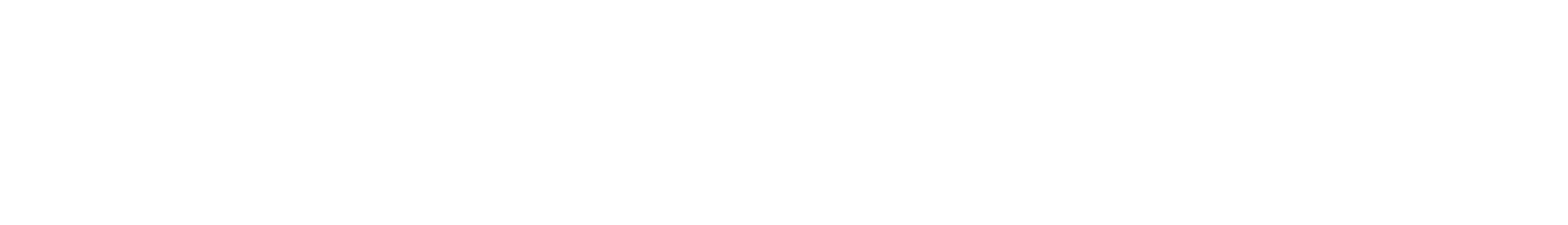
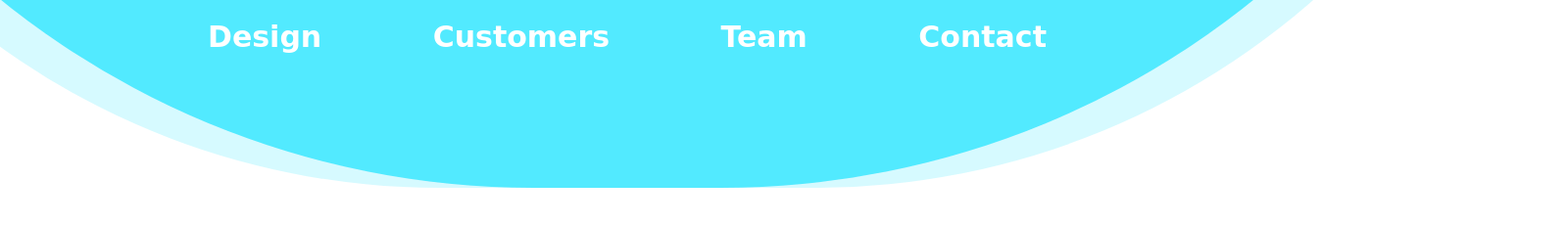
Before and after one commit to Mohammdsaleh-Hooshmandi/Creative-Website, a plain HTML site: page index.html in a window 1280 px wide. Shown: the whole page at 98% size, 1600 px wide, since content can reach past the window. Drawn offline with nearby package versions, Linux system fonts and the light colour scheme; a web font is replaced by a local one.

Commit message:
create header

```diff
--- a/index.html
+++ b/index.html
@@ -20,6 +20,32 @@
 
 <body>
 
+    <!-- Header -->
+    <header class="header">
+        <div class="bg-float"></div>
+
+        <nav class="navbar">
+            <ul>
+                <li class="navbar-item">
+                    <a href="#">Design</a>
+                </li>
+
+                <li class="navbar-item">
+                    <a href="#">Customers</a>
+                </li>
+
+                <li class="navbar-item">
+                    <a href="#">Team</a>
+                </li>
+
+                <li class="navbar-item">
+                    <a href="#">Contact</a>
+                </li>
+            </ul>
+        </nav>
+    </header>
+    <!-- Header -->
+
 </body>
 
 </html>
--- a/style.css
+++ b/style.css
@@ -14,5 +14,72 @@
 
 html {
     font-size: 62.5%;
+    overflow-x: hidden;
 }
 /* End of Common Style */
+
+/* Header */
+.header {
+    width: 100%;
+    display: flex;
+    justify-content: center;
+    overflow: hidden;
+}
+
+.bg-float {
+    width: 150vw;
+    height: 150vw;
+    position: absolute;
+    top: -135vw;
+    left: -25vw;
+    background-color: rgba(50, 231, 255, 0.8);
+    border-radius: 45%;
+    animation: rotate linear 20s infinite;
+    z-index: -10;
+}
+
+.bg-float::before {
+    content: "";
+    width: 100%;
+    height: 100%;
+    background-color: rgba(50, 231, 255, 0.2);
+    position: absolute;
+    animation: rotate linear 20s infinite;
+    border-radius: 40%;
+}
+
+@keyframes rotate {
+    from {
+        transform: rotateZ(0);
+    }
+
+    to {
+        transform: rotateZ(360deg);
+    }
+}
+
+.navbar {
+    padding: 2rem;
+    width: 70%;
+}
+
+.navbar ul {
+    display: flex;
+    justify-content: space-between;
+}
+
+.navbar-item {
+    transition: trasform .5s;
+}
+
+.navbar-item a {
+    font-size: 3rem;
+    text-decoration: none;
+    color: #fff;
+    font-weight: 700;
+}
+
+.navbar-item:hover {
+    transform: scale(1.3);
+}
+/* End of Header */
```
